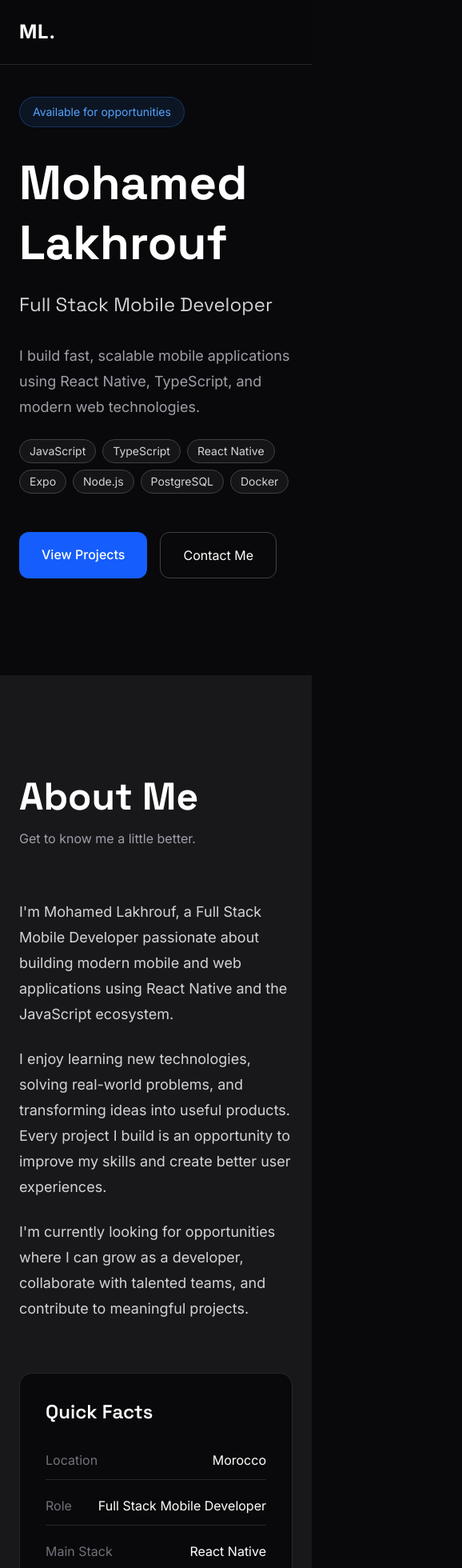
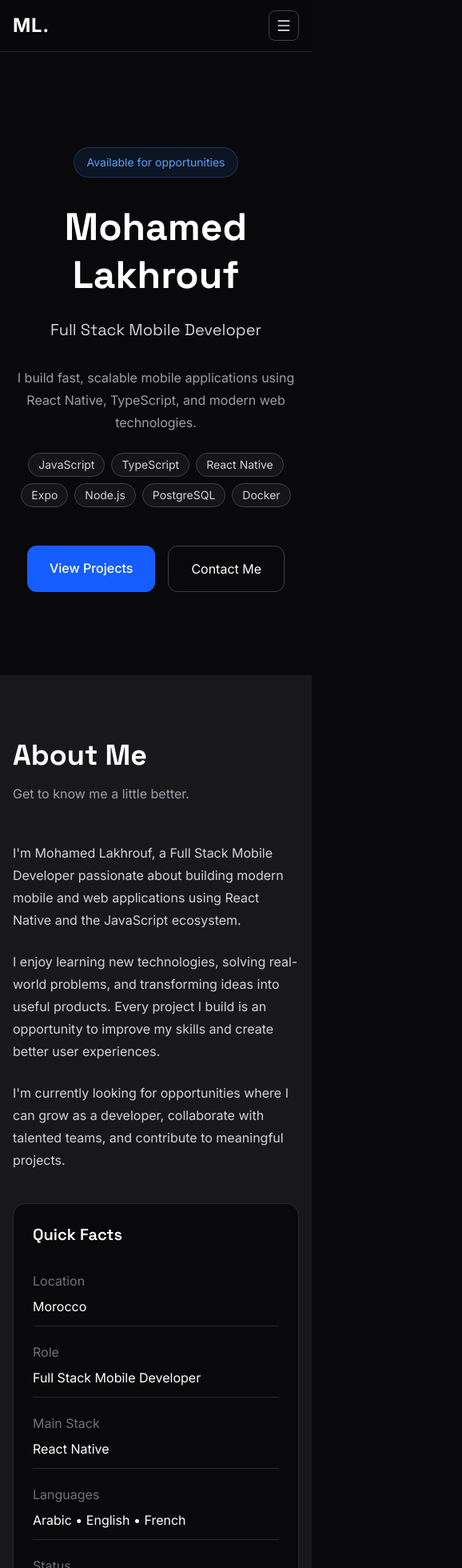
Before and after one commit to SUITSHIMED/portfolio-v2, a React (Vite) app: page / in a window 390 px wide. Shown: the top 1960 px of the page at 80% size, 578 px wide, since content can reach past the window. Built offline with nearby package versions, Linux system fonts and the light colour scheme.

Commit message:
mobile opt

```diff
--- a/src/components/layout/Navbar.tsx
+++ b/src/components/layout/Navbar.tsx
@@ -1,9 +1,13 @@
+import { useState } from "react";
+import { Menu, X } from "lucide-react";
 import { navigation } from "@/data/navigation";
 
 function Navbar() {
+  const [isMenuOpen, setIsMenuOpen] = useState(false);
+
   return (
-    <header className="fixed top-0 left-0 w-full border-b border-zinc-800 bg-zinc-950/80 backdrop-blur-md z-50">
-      <nav className="mx-auto flex h-20 max-w-6xl items-center justify-between px-6">
+    <header className="fixed top-0 left-0 z-50 w-full border-b border-zinc-800 bg-zinc-950/80 backdrop-blur-md">
+      <nav className="mx-auto flex h-16 max-w-6xl items-center justify-between px-4 sm:h-20 sm:px-6 lg:px-8">
 
         <a
           href="#hero"
@@ -11,6 +15,16 @@ function Navbar() {
         >
           ML.
         </a>
+
+        <button
+          type="button"
+          onClick={() => setIsMenuOpen((prev) => !prev)}
+          className="rounded-lg border border-zinc-700 p-2 text-zinc-200 transition hover:border-white hover:text-white md:hidden"
+          aria-label="Toggle navigation menu"
+          aria-expanded={isMenuOpen}
+        >
+          {isMenuOpen ? <X size={20} /> : <Menu size={20} />}
+        </button>
 
         <ul className="hidden gap-8 md:flex">
           {navigation.map((item) => (
@@ -24,8 +38,25 @@ function Navbar() {
             </li>
           ))}
         </ul>
+      </nav>
 
-      </nav>
+      {isMenuOpen && (
+        <div className="border-t border-zinc-800 bg-zinc-950/95 px-4 py-4 md:hidden">
+          <ul className="flex flex-col gap-4">
+            {navigation.map((item) => (
+              <li key={item.href}>
+                <a
+                  href={item.href}
+                  onClick={() => setIsMenuOpen(false)}
+                  className="block text-base text-zinc-300 transition hover:text-white"
+                >
+                  {item.label}
+                </a>
+              </li>
+            ))}
+          </ul>
+        </div>
+      )}
     </header>
   );
 }
--- a/src/components/ui/Container.tsx
+++ b/src/components/ui/Container.tsx
@@ -6,7 +6,7 @@ interface ContainerProps {
 
 function Container({ children }: ContainerProps) {
   return (
-    <div className="mx-auto w-full max-w-6xl px-6">
+    <div className="mx-auto w-full max-w-6xl px-4 sm:px-6 lg:px-8">
       {children}
     </div>
   );
--- a/src/index.css
+++ b/src/index.css
@@ -4,16 +4,19 @@
 
 html {
   scroll-behavior: smooth;
+  overflow-x: hidden;
 }
 
 body {
   margin: 0;
+  overflow-x: hidden;
+  background-color: #09090B;
+  color: white;
+  font-family: "Inter", sans-serif;
+}
 
-  background-color: #09090B;
-
-  color: white;
-
-  font-family: "Inter", sans-serif;
+* {
+  box-sizing: border-box;
 }
 
 /* Headings */
--- a/src/sections/About/About.tsx
+++ b/src/sections/About/About.tsx
@@ -4,20 +4,20 @@ function About() {
   return (
     <section
       id="about"
-      className="bg-zinc-900 py-32"
+      className="bg-zinc-900 py-20 sm:py-24 lg:py-32"
     >
       <Container>
 
-        <div className="mb-16">
-          <h2 className="text-5xl font-bold">About Me</h2>
+        <div className="mb-12 sm:mb-16">
+          <h2 className="text-4xl font-bold sm:text-5xl">About Me</h2>
           <p className="mt-4 max-w-xl text-zinc-400">
             Get to know me a little better.
           </p>
         </div>
 
-        <div className="grid gap-16 lg:grid-cols-2">
+        <div className="grid gap-10 lg:grid-cols-2 lg:gap-16">
 
-          <div className="space-y-6 text-lg leading-8 text-zinc-300">
+          <div className="space-y-6 text-base leading-7 text-zinc-300 sm:text-lg sm:leading-8">
 
             <p>
               I'm Mohamed Lakhrouf, a Full Stack Mobile Developer passionate
@@ -40,35 +40,35 @@ function About() {
 
           </div>
 
-          <div className="rounded-2xl border border-zinc-800 bg-zinc-950 p-8">
+          <div className="rounded-2xl border border-zinc-800 bg-zinc-950 p-6 sm:p-8">
 
-            <h3 className="mb-8 text-2xl font-semibold">
+            <h3 className="mb-8 text-xl font-semibold sm:text-2xl">
               Quick Facts
             </h3>
 
             <div className="space-y-5">
 
-              <div className="flex justify-between border-b border-zinc-800 pb-3">
+              <div className="flex flex-col gap-2 border-b border-zinc-800 pb-3 sm:flex-row sm:items-center sm:justify-between">
                 <span className="text-zinc-500">Location</span>
                 <span>Morocco</span>
               </div>
 
-              <div className="flex justify-between border-b border-zinc-800 pb-3">
+              <div className="flex flex-col gap-2 border-b border-zinc-800 pb-3 sm:flex-row sm:items-center sm:justify-between">
                 <span className="text-zinc-500">Role</span>
                 <span>Full Stack Mobile Developer</span>
               </div>
 
-              <div className="flex justify-between border-b border-zinc-800 pb-3">
+              <div className="flex flex-col gap-2 border-b border-zinc-800 pb-3 sm:flex-row sm:items-center sm:justify-between">
                 <span className="text-zinc-500">Main Stack</span>
                 <span>React Native</span>
               </div>
 
-              <div className="flex justify-between border-b border-zinc-800 pb-3">
+              <div className="flex flex-col gap-2 border-b border-zinc-800 pb-3 sm:flex-row sm:items-center sm:justify-between">
                 <span className="text-zinc-500">Languages</span>
                 <span>Arabic • English • French</span>
               </div>
 
-              <div className="flex justify-between">
+              <div className="flex flex-col gap-2 sm:flex-row sm:items-center sm:justify-between">
                 <span className="text-zinc-500">Status</span>
                 <span className="text-green-400">
                   Available
--- a/src/sections/Contact/Contact.tsx
+++ b/src/sections/Contact/Contact.tsx
@@ -5,7 +5,7 @@ function Contact() {
   return (
     <section
       id="contact"
-      className="bg-zinc-950 py-32"
+      className="bg-zinc-950 py-20 sm:py-24 lg:py-32"
     >
       <Container>
         <div className="mx-auto max-w-3xl text-center">
@@ -14,17 +14,17 @@ function Contact() {
             Contact
           </p>
 
-          <h2 className="mt-4 text-5xl font-bold">
+          <h2 className="mt-4 text-4xl font-bold sm:text-5xl">
             Let's Build Something Great
           </h2>
 
-          <p className="mt-6 text-lg leading-8 text-zinc-400">
+          <p className="mt-6 text-base leading-7 text-zinc-400 sm:text-lg sm:leading-8">
             I'm currently looking for junior opportunities, freelance projects,
             and collaborations. If you have an idea or an opportunity, I'd love
             to hear from you.
           </p>
 
-          <div className="mt-12 flex flex-wrap justify-center gap-5">
+          <div className="mt-12 flex flex-col justify-center gap-4 sm:flex-row sm:flex-wrap sm:gap-5">
 
             <a
               href="mailto:mohamedlakhrouf@gmail.com"
--- a/src/sections/Hero/Hero.tsx
+++ b/src/sections/Hero/Hero.tsx
@@ -6,30 +6,30 @@ function Hero() {
   return (
     <section
       id="hero"
-      className="relative flex min-h-screen items-center overflow-hidden bg-zinc-950"
+      className="relative flex min-h-screen items-center overflow-hidden bg-zinc-950 pt-20 sm:pt-0"
     >
-
       <Container>
+        <div className="flex flex-col items-center text-center md:items-start md:text-left">
           <span className="inline-block rounded-full border border-blue-500/30 bg-blue-500/10 px-4 py-2 text-sm text-blue-400">
             Available for opportunities
           </span>
 
-        <h1 className="mt-8 font-heading text-6xl font-bold leading-tight md:text-7xl">
+          <h1 className="mt-8 font-heading text-5xl font-bold leading-tight sm:text-6xl lg:text-7xl">
             Mohamed
             <br />
             Lakhrouf
           </h1>
 
-        <h2 className="mt-6 text-2xl text-zinc-300 md:text-3xl">
+          <h2 className="mt-6 text-xl text-zinc-300 sm:text-2xl md:text-3xl">
             Full Stack Mobile Developer
           </h2>
 
-        <p className="mt-8 max-w-xl text-lg leading-8 text-zinc-400">
+          <p className="mt-8 max-w-xl text-base leading-7 text-zinc-400 sm:text-lg sm:leading-8">
             I build fast, scalable mobile applications using React Native,
             TypeScript, and modern web technologies.
           </p>
 
-        <div className="mt-6 flex flex-wrap gap-2">
+          <div className="mt-6 flex flex-wrap justify-center gap-2 md:justify-start">
             {techStack.map((tech) => (
               <span
                 key={tech}
@@ -40,7 +40,7 @@ function Hero() {
             ))}
           </div>
 
-        <div className="mt-12 flex flex-wrap gap-4">
+          <div className="mt-12 flex flex-wrap justify-center gap-4 md:justify-start">
             <a
               href="#projects"
               className="rounded-xl bg-blue-600 px-7 py-4 font-medium transition hover:bg-blue-500"
@@ -55,6 +55,7 @@ function Hero() {
               Contact Me
             </a>
           </div>
+        </div>
       </Container>
     </section>
   );
--- a/src/sections/Projects/Projects.tsx
+++ b/src/sections/Projects/Projects.tsx
@@ -6,25 +6,24 @@ function Projects() {
   return (
     <section
       id="projects"
-      className="bg-zinc-950 py-32"
+      className="bg-zinc-950 py-20 sm:py-24 lg:py-32"
     >
       <Container>
 
-        <div className="mb-24">
+        <div className="mb-12 sm:mb-16 lg:mb-24">
 
-
-          <h2 className="mt-2 text-5xl font-bold">
+          <h2 className="mt-2 text-4xl font-bold sm:text-5xl">
             Featured Projects
           </h2>
 
-          <p className="mt-5 max-w-2xl text-zinc-400">
+          <p className="mt-5 max-w-2xl text-sm text-zinc-400 sm:text-base">
             A selection of applications I've designed and developed using
             React Native, Node.js, PostgreSQL, and modern web technologies.
           </p>
 
         </div>
 
-        <div className="space-y-32">
+        <div className="space-y-16 sm:space-y-24 lg:space-y-32">
 
           {projects.map((project, index) => (
             <ProjectItem
--- a/src/sections/Skills/Skills.tsx
+++ b/src/sections/Skills/Skills.tsx
@@ -6,12 +6,12 @@ function Skills() {
   return (
     <section
       id="skills"
-      className="bg-zinc-950 py-32"
+      className="bg-zinc-950 py-20 sm:py-24 lg:py-32"
     >
       <Container>
 
-        <div className="mb-16">
-          <h2 className="text-5xl font-bold">
+        <div className="mb-12 sm:mb-16">
+          <h2 className="text-4xl font-bold sm:text-5xl">
             Skills
           </h2>
 
```
Also changed, not shown: src/components/projects/ProjectItem.tsx (+14 -14 lines), src/sections/Experience/Experience.tsx (+7 -9 lines). Lines whose indentation alone changed are shown as unchanged.
